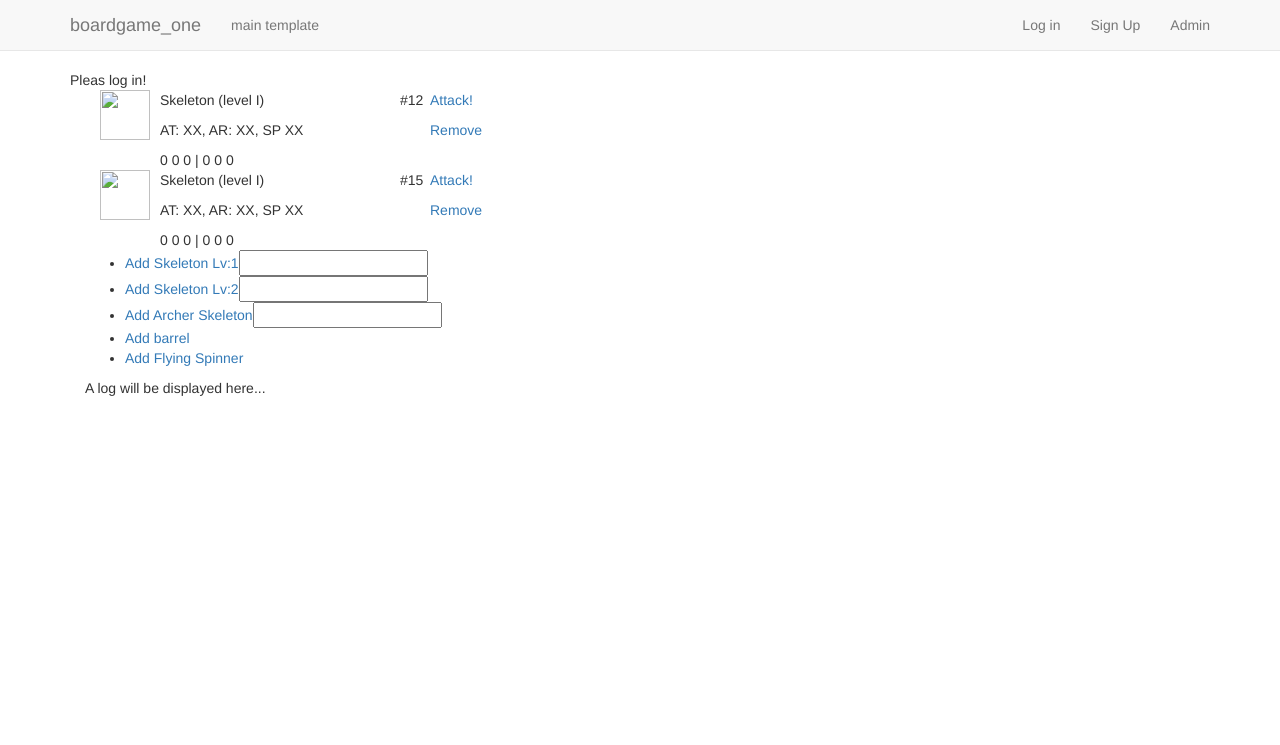
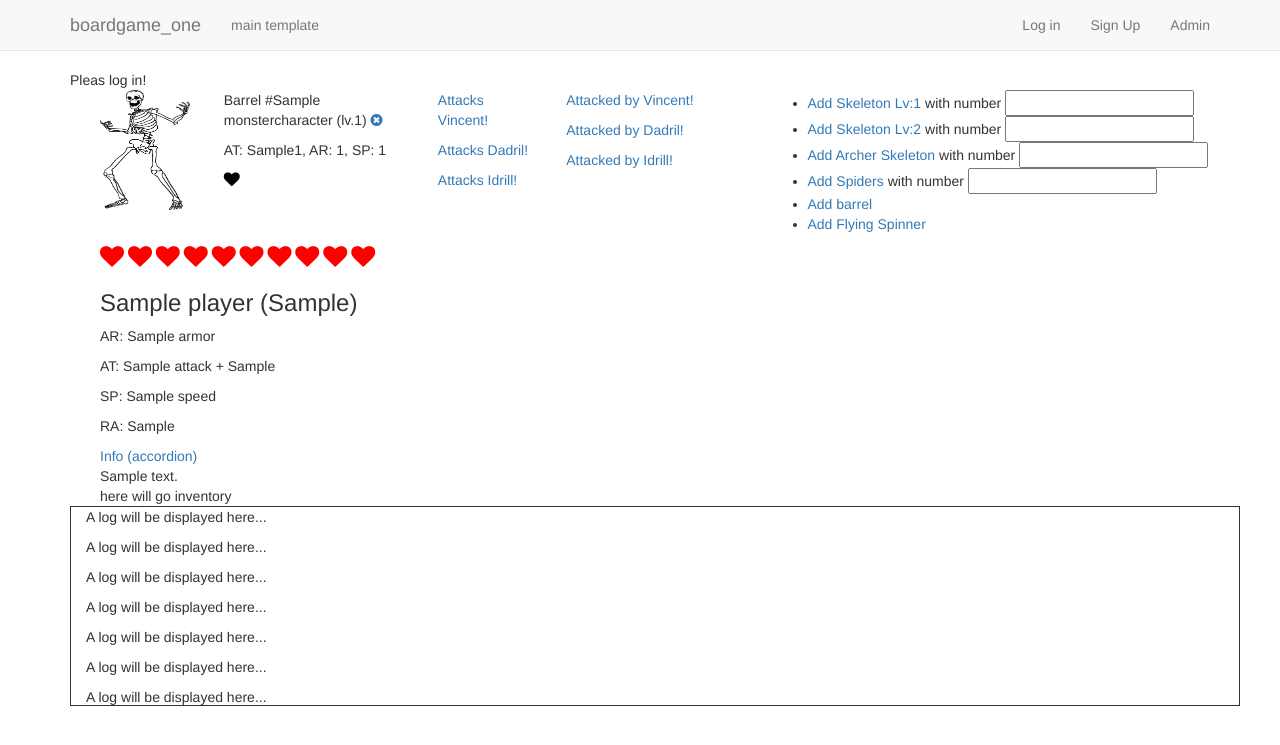
Before and after one commit to tevtonez/dndgamecalc, a Django app: template templates/index.html in a window 1280 px wide. Shown: the top 745 px of the page. Run offline with Django 3.2, Linux system fonts and the light colour scheme; tables that the repository leaves empty hold one stand-in row (values such as "Sample post"); the template is opened without the code that fills it: values that come from a table or form of the project are taken from there, most other values are stand-ins (such as "Sample title", 1, 10 or a date in 2020); some libraries are stand-ins or nearby versions.

Commit message:
UI update, add images, pulling some info about monsters and players to the front page

```diff
--- a/main/models.py
+++ b/main/models.py
@@ -73,7 +73,7 @@ class MonsterCharacter(Character):
         return ' '.join([
             str(find_value(self.RACE, self.character_race)),
             '#' + str(self.name),
-            '(level ' + str(self.character_level) + ')',
+            '(lv.' + str(self.character_level) + ')',
         ])
 
 # Hacking monsters' name field label
--- a/templates/base.html
+++ b/templates/base.html
@@ -10,6 +10,8 @@
         {% bootstrap_css %}
         <script src="https:{% bootstrap_jquery_url %}"></script>
         {% bootstrap_javascript %}
+
+    <link href="https://maxcdn.bootstrapcdn.com/font-awesome/4.7.0/css/font-awesome.min.css" rel="stylesheet" integrity="sha384-wvfXpqpZZVQGK6TAh5PVlGOfQNHSoD2xbE+QkPxCAFlNEevoEH3Sl0sibVcOQVnN" crossorigin="anonymous">
     <link rel="stylesheet" type="text/css" href="{% static "css/style.css" %}">
 </head>
 <body>
--- a/templates/index.html
+++ b/templates/index.html
@@ -1,4 +1,6 @@
 {% extends 'base.html' %}
+{% load static from staticfiles %}
+
 
 {% block body_block %}
 
@@ -10,66 +12,103 @@
 
 <div class="container">
     <div class="row">
-        <div class="col-sm-4 monsters-list">
-            <div class="row monster skelenton-level-1">
+
+            <div class="col-sm-7 monsters-list">
+
+                {% for monster in monsters %}
+                    <div class="row monster">
                         <div class="col-sm-12">
                             <div class="col-sm-2">
-                        <img src="" alt="" width=50 height="50">
+                                <img src="{% static "images/skeleton_lv_1.png" %}" alt="" width="90" height="120">
                             </div>
-                    <div class="col-sm-8">
-                        <p>Skeleton (level I)</p>
-                        <p>AT: XX, AR: XX, SP XX</p>
-                        <div class="monster-health">0 0 0 | 0 0 0</div>
+                            <div class="col-sm-10">
+                                <div class="col-sm-5">
+                                    <p>{{monster}} <a href="#"><span class="fa fa-times-circle"></span></a></p>
+                                    <p>AT: {{monster.attack}}{{monster.attack_modifier}}, AR: {{monster.armor}}, SP: {{monster.speed}}</p>
+                                    <div class="monster-health">
+                                        {% for _ in "x"|ljust:monster.health %}
+                                            <span class="fa fa-heart" style="font-size:16px;color:black;"></span>
+                                        {% endfor %}
                                     </div>
-                    <div class="col-sm-1 monster-number">
-                        <p>#12</p>
                                 </div>
-                    <div class="col-sm-1 monster-attack">
-                        <p><a href="">Attack!</a></p>
-                        <p><a href="">Remove</a></p>
+
+                                <div class="col-sm-3 monster-attack">
+                                    <p><a href="">Attacks Vincent!</a></p>
+                                    <p><a href="">Attacks Dadril!</a></p>
+                                    <p><a href="">Attacks Idrill!</a></p>
+                                </div>
+                                <div class="col-sm-4 monster-attack">
+                                    <p><a href="">Attacked by Vincent!</a></p>
+                                    <p><a href="">Attacked by Dadril!</a></p>
+                                    <p><a href="">Attacked by Idrill!</a></p>
                                 </div>
                             </div>
                         </div>
-            <div class="row monster skelenton-level-1">
-                <div class="col-sm-12">
-                    <div class="col-sm-2">
-                        <img src="" alt="" width=50 height="50">
                     </div>
-                    <div class="col-sm-8">
-                        <p>Skeleton (level I)</p>
-                        <p>AT: XX, AR: XX, SP XX</p>
-                        <div class="monster-health">0 0 0 | 0 0 0</div>
+                {% endfor %}
+
             </div>
-                    <div class="col-sm-1 monster-number">
-                        <p>#15</p>
+
+            <div class="col-sm-5 add-monsters">
+                <ul>
+                    <li><a href="#">Add Skeleton Lv:1</a> with number <input name="skelenton_lv1_num" type="text"></li>
+                    <li><a href="#">Add Skeleton Lv:2</a> with number <input name="skelenton_lv2_num" type="text"></li>
+                    <li><a href="#">Add Archer Skeleton</a> with number <input name="skelenton_arch_num" type="text"></li>
+                    <li><a href="#">Add Spiders</a> with number <input name="skelenton_arch_num" type="text"></li>
+                    <li><a href="#">Add barrel</a></li>
+                    <li><a href="#">Add Flying Spinner</a></li>
+                </ul>
             </div>
-                    <div class="col-sm-1 monster-attack">
-                        <p><a href="">Attack!</a></p>
-                        <p><a href="">Remove</a></p>
+    </div> <!-- row -->
+
+
+    <div class="row">
+        <div class="col-sm-12 players-list">
+            {% for player in players %}
+            <div class="col-sm-4 player">
+                <div class="player-info">
+                    {% if player.name == 'Duke Vincent' %}
+                        <img src="{% static "images/duke.png" %}" alt="">
+                    {% elif player.name == 'Dadrin' %}
+                        <img src="{% static "images/dadrin.png" %}" alt="">
+                    {% elif player.name == 'Idrill' %}
+                        <img src="{% static "images/idrill.png" %}" alt="">
+                    {% endif %}
+
+                    <div class="player-health">
+                        {% for _ in "x"|ljust:player.health %}
+                            <span class="fa fa-heart" style="font-size:24px;color:red;"></span>
+                        {% endfor %}
+                    </div>
+                    <h3>{{player.name}} <span>({{player.get_character_race_display}})</span></h3>
+                    <p>AR: {{player.armor}}</p>
+                    <p>AT: {{player.attack}} + {{player.attack_modifier}}</p>
+                    <p>SP: {{player.speed}}</p>
+                    <p>RA: {{player.attack_range}}</p>
+                    <a href="">Info (accordion)</a>
+                    <div class="player-info">
+                        {{player.character_description}}
+                    </div>
+                    <div class="inventory">
+                        here will go inventory
                     </div>
                 </div>
-            </div>
-        </div> <!--  monsters-list -->
-
-        <div class="col-sm-8 players-list">
+            </div> <!-- player -->
+            {% endfor %}
 
         </div> <!--  players-list -->
     </div> <!-- row -->
 
-    <div class="row">
-        <div class="col-sm-4 add-monsters">
-            <ul>
-                <li><a href="#">Add Skeleton Lv:1</a><input name="skelenton_lv1_num" type="text"></li>
-                <li><a href="#">Add Skeleton Lv:2</a><input name="skelenton_lv2_num" type="text"></li>
-                <li><a href="#">Add Archer Skeleton</a><input name="skelenton_arch_num" type="text"></li>
-                <li><a href="#">Add barrel</a></li>
-                <li><a href="#">Add Flying Spinner</a></li>
-            </ul>
-        </div>
-    </div><!-- row -->
 
     <div class="row">
-        <div class="col-sm-12 log-display">
+        <div class="col-sm-12 log-display" style="overflow-y: scroll; height:200px; border:1px solid">
+            <p>A log will be displayed here...</p>
+            <p>A log will be displayed here...</p>
+            <p>A log will be displayed here...</p>
+            <p>A log will be displayed here...</p>
+            <p>A log will be displayed here...</p>
+            <p>A log will be displayed here...</p>
+            <p>A log will be displayed here...</p>
             <p>A log will be displayed here...</p>
         </div>
     </div>
```
Also changed, not shown: main/views.py (+18 -2 lines), main/static/images/dadrin.png (added), main/static/images/duke.png (added), main/static/images/idrill.png (added), main/static/images/skeleton_archer_lv_2.png (added), main/static/images/skeleton_lv_1.png (added), main/static/images/skeleton_lv_2.png (added), main/static/images/spiders.png (added). Lines whose indentation alone changed are shown as unchanged.
